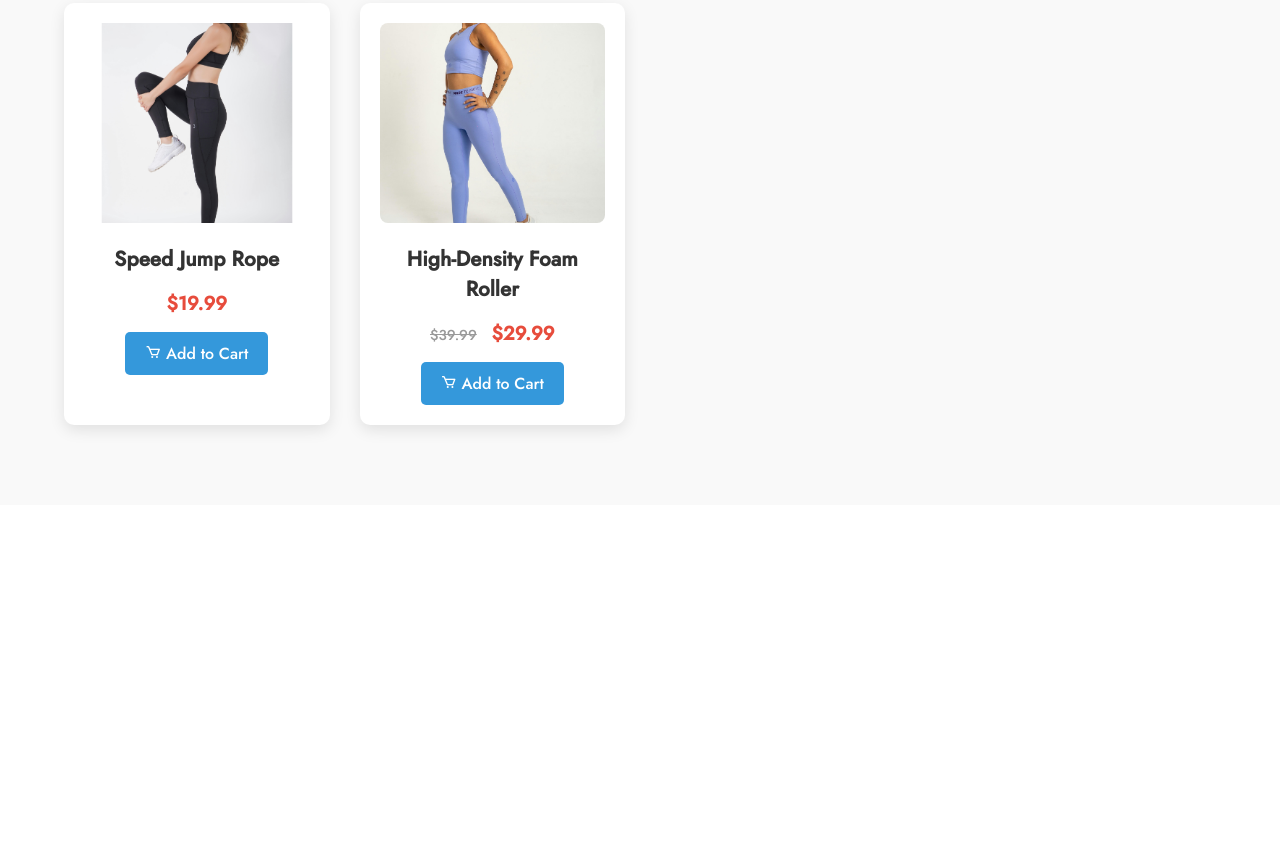
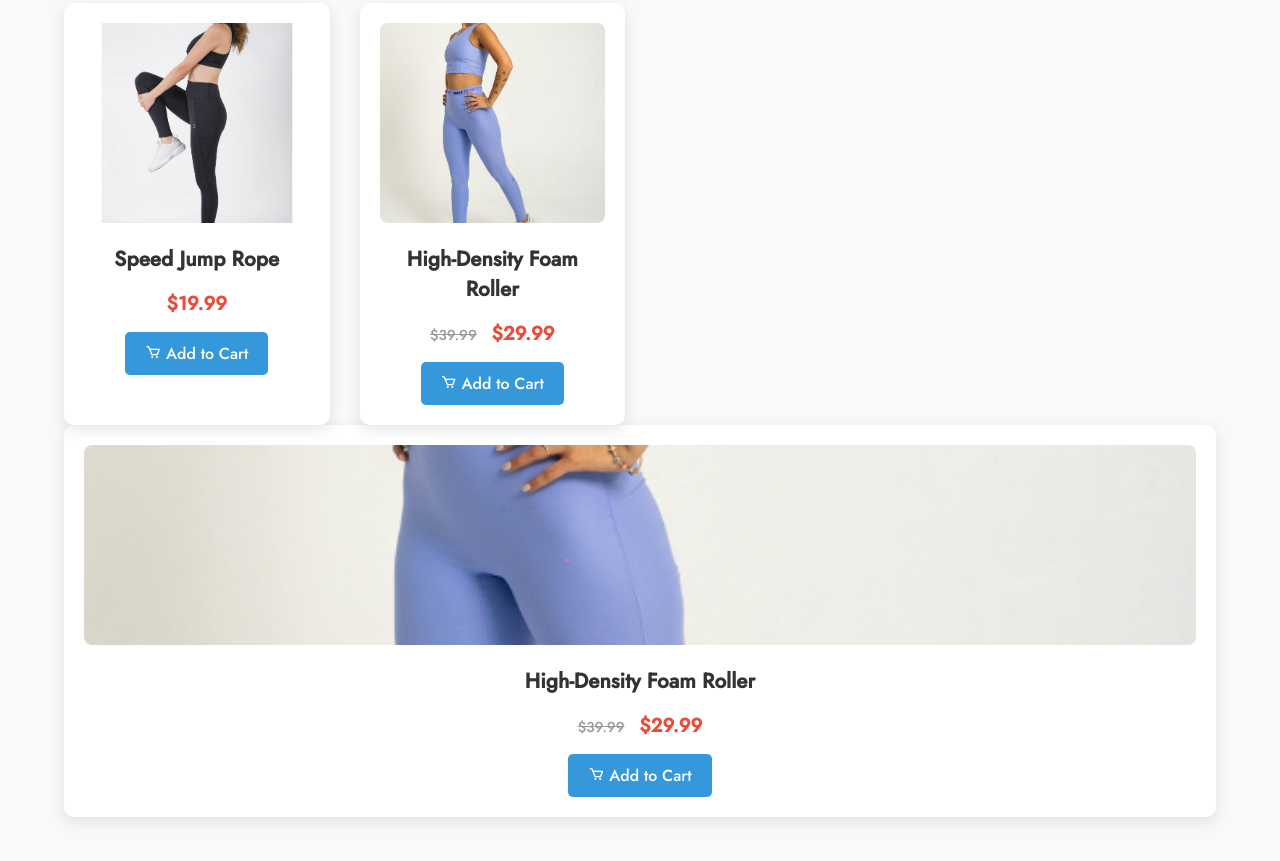
Before and after one commit to alaraib8/ALS-fit-Website, a plain HTML site: page product.html in a window 1280 px wide. Shown: the part 678-1539 px from the top of the page. Before the commit the page ends 1183 px from the top, so only its background shows below. Drawn offline with nearby package versions, Linux system fonts and the light colour scheme.

Commit message:
product added'

```diff
--- a/product.html
+++ b/product.html
@@ -110,6 +110,17 @@
                 <a href="#" class="btn"><i class='bx bx-cart'></i> Add to Cart</a>
             </div>
         </div>
+           <div class="product-box">
+                <img src="./img/g7.png" alt="Foam Roller">
+                <h3>High-Density Foam Roller</h3>
+                <div class="price">
+                    <span class="old-price">$39.99</span>
+                    <span class="new-price">$29.99</span>
+                </div>
+                <a href="#" class="btn"><i class='bx bx-cart'></i> Add to Cart</a>
+            </div>
+        </div>
     </section>
+
 </body>
 </html>
```
